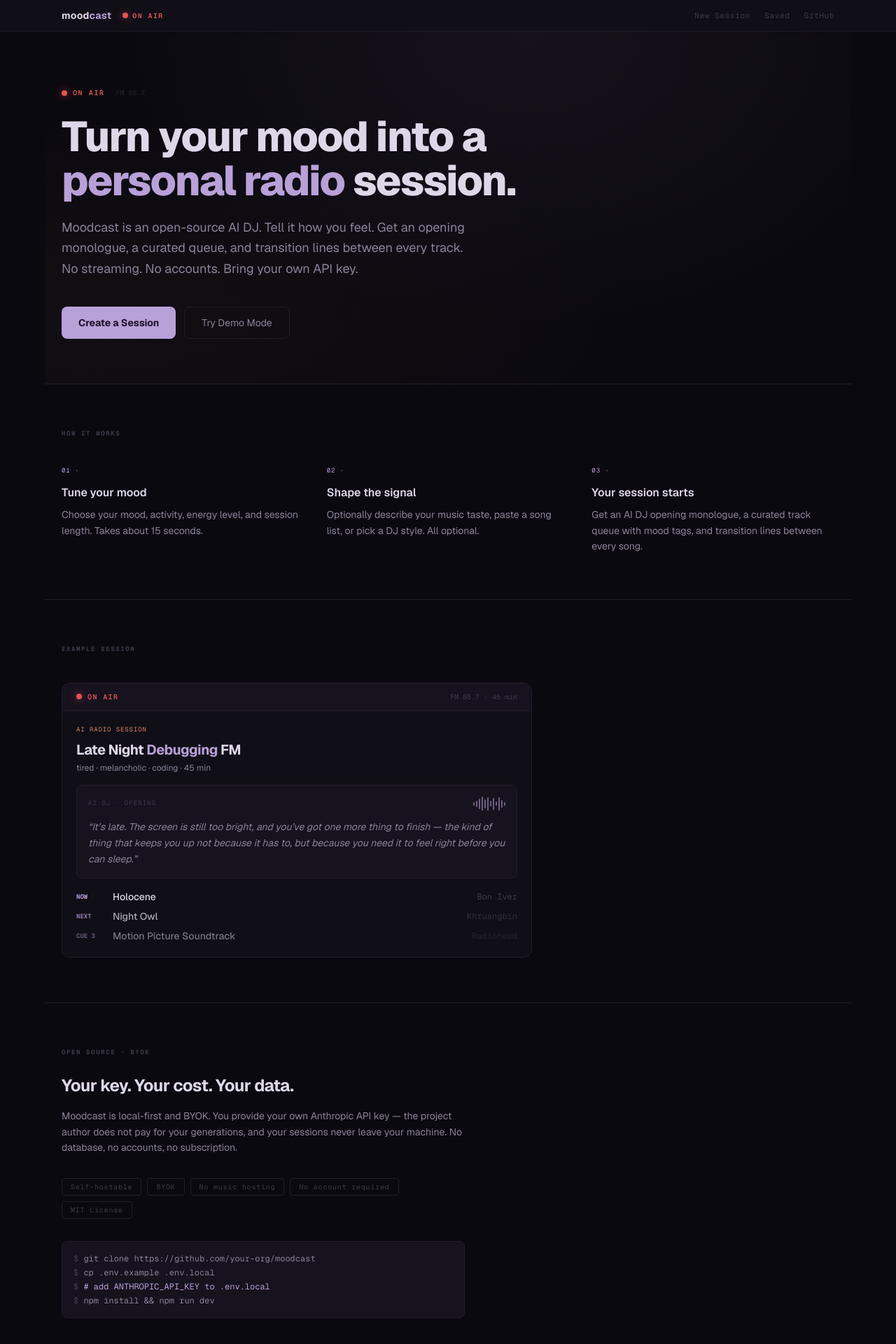
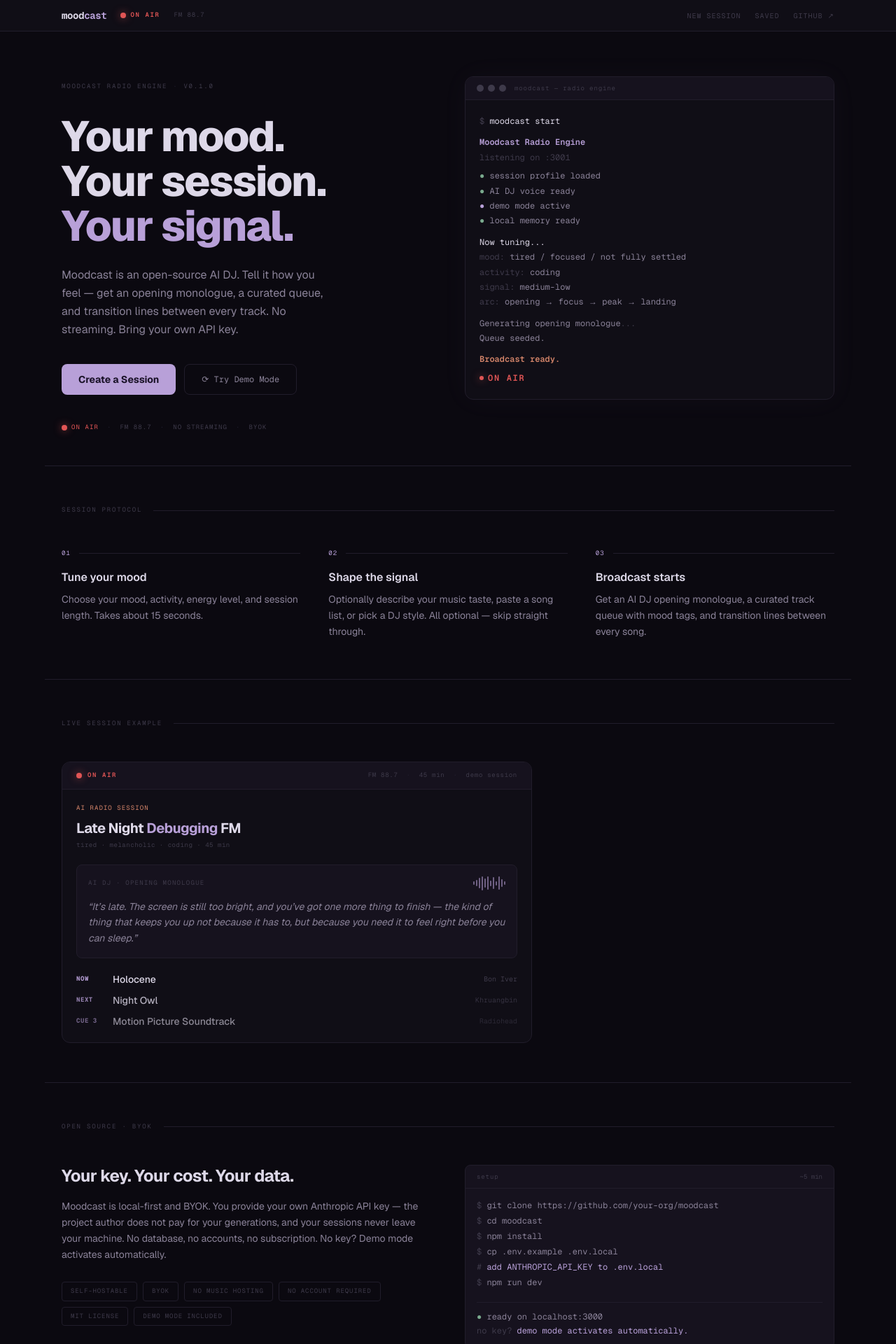
Before and after one commit to HenryCh-hong/MoodCast, a Next.js app: page / in a window 1280 px wide. Shown: the top 1920 px of the page at 70% size. Built offline with nearby package versions, Linux system fonts and the light colour scheme.

Commit message:
redesign: landing page — terminal/broadcast identity
Two-column hero with live broadcast panel, section headers with rules,
monospace nav/labels/metadata, mixed typography throughout.
Replaced generic SaaS layout with Midnight Studio radio-system feel.

```diff
--- a/components/landing/ExampleSessionCard.tsx
+++ b/components/landing/ExampleSessionCard.tsx
@@ -2,38 +2,58 @@
 import { WaveformStrip } from '@/components/ui/WaveformStrip';
 import { OnAirDot } from '@/components/ui/OnAirDot';
 
+const TRACKS = [
+  { label: 'NOW', title: 'Holocene', artist: 'Bon Iver', tag: 'melancholic' },
+  { label: 'NEXT', title: 'Night Owl', artist: 'Khruangbin', tag: 'drifting' },
+  { label: 'CUE 3', title: 'Motion Picture Soundtrack', artist: 'Radiohead', tag: 'melancholic' },
+];
+
 export function ExampleSessionCard() {
   return (
-    <section className="px-6 py-16 max-w-6xl mx-auto border-t border-mc-border">
-      <p className="text-[9px] font-mono font-bold tracking-[0.18em] uppercase text-mc-lo mb-10">
-        Example session
-      </p>
+    <section className="px-6 py-14 max-w-6xl mx-auto border-t border-mc-border">
+      {/* Section header with rule */}
+      <div className="flex items-center gap-4 mb-12">
+        <span className="font-mono text-[9px] tracking-[0.2em] uppercase text-mc-lo whitespace-nowrap">
+          Live Session Example
+        </span>
+        <span className="flex-1 h-px bg-mc-border" />
+      </div>
+
       <div className="bg-mc-surface border border-mc-border rounded-xl overflow-hidden max-w-2xl">
-        {/* Top bar */}
+        {/* Top broadcast bar */}
         <div className="flex items-center justify-between px-5 py-3 border-b border-mc-border bg-mc-elevated">
           <div className="flex items-center gap-2">
             <OnAirDot />
-            <span className="text-[10px] font-mono font-semibold tracking-[0.14em] uppercase text-mc-onair">
+            <span className="text-[9px] font-mono font-semibold tracking-[0.18em] uppercase text-mc-onair">
               On Air
             </span>
           </div>
-          <span className="text-[10px] font-mono text-mc-lo">FM 88.7 · 45 min</span>
+          <div className="flex items-center gap-3 font-mono text-[9px] text-mc-lo tracking-[0.08em]">
+            <span>FM 88.7</span>
+            <span className="text-mc-dim">·</span>
+            <span>45 min</span>
+            <span className="text-mc-dim">·</span>
+            <span>demo session</span>
+          </div>
         </div>
-        {/* Session info */}
+
+        {/* Session body */}
         <div className="p-5">
-          <p className="text-[9px] font-mono text-mc-coral tracking-[0.1em] uppercase mb-2">
+          <p className="font-mono text-[9px] text-mc-coral tracking-[0.12em] uppercase mb-2">
             AI Radio Session
           </p>
           <h3 className="text-xl font-bold tracking-tight mb-1">
             Late Night <em className="text-mc-lav not-italic">Debugging</em> FM
           </h3>
-          <p className="text-xs text-mc-mid mb-4">tired · melancholic · coding · 45 min</p>
+          <p className="font-mono text-[9px] text-mc-lo tracking-[0.06em] mb-5">
+            tired · melancholic · coding · 45 min
+          </p>
 
-          {/* DJ snippet */}
-          <div className="bg-mc-elevated border border-mc-border rounded-lg p-4 mb-4">
+          {/* DJ monologue snippet */}
+          <div className="bg-mc-elevated border border-mc-border rounded-lg p-4 mb-5">
             <div className="flex items-center justify-between mb-3">
-              <p className="text-[9px] font-mono text-mc-lo tracking-[0.12em] uppercase">
-                AI DJ · Opening
+              <p className="font-mono text-[9px] text-mc-lo tracking-[0.14em] uppercase">
+                AI DJ · Opening Monologue
               </p>
               <WaveformStrip />
             </div>
@@ -44,21 +64,19 @@ export function ExampleSessionCard() {
             </p>
           </div>
 
-          {/* 3 tracks preview */}
-          <div className="space-y-2">
-            {[
-              { label: 'NOW', title: 'Holocene', artist: 'Bon Iver', tag: 'melancholic' },
-              { label: 'NEXT', title: 'Night Owl', artist: 'Khruangbin', tag: 'drifting' },
-              { label: 'CUE 3', title: 'Motion Picture Soundtrack', artist: 'Radiohead', tag: 'melancholic' },
-            ].map((t, i) => (
+          {/* Track queue preview */}
+          <div className="space-y-2.5">
+            {TRACKS.map((t, i) => (
               <div
                 key={i}
                 className="flex items-center gap-3 text-sm"
-                style={{ opacity: 1 - i * 0.25 }}
+                style={{ opacity: 1 - i * 0.2 }}
               >
-                <span className="text-[9px] font-mono w-10 text-mc-lav font-bold">{t.label}</span>
+                <span className="font-mono text-[9px] w-10 text-mc-lav font-bold tracking-[0.06em]">
+                  {t.label}
+                </span>
                 <span className="text-mc-hi font-medium flex-1">{t.title}</span>
-                <span className="text-mc-lo font-mono text-xs">{t.artist}</span>
+                <span className="font-mono text-[10px] text-mc-lo">{t.artist}</span>
               </div>
             ))}
           </div>
--- a/components/landing/Hero.tsx
+++ b/components/landing/Hero.tsx
@@ -4,36 +4,30 @@ import { OnAirDot } from '@/components/ui/OnAirDot';
 
 export function Hero() {
   return (
-    <section className="relative overflow-hidden px-6 pt-20 pb-16 max-w-6xl mx-auto">
-      {/* Radial glow */}
-      <div
-        className="pointer-events-none absolute inset-0"
-        style={{
-          background:
-            'radial-gradient(ellipse at 60% 0%, rgba(184,160,216,0.06) 0%, transparent 60%), radial-gradient(ellipse at 5% 80%, rgba(212,133,106,0.04) 0%, transparent 50%)',
-        }}
-      />
-      <div className="relative">
-        <div className="flex items-center gap-2 mb-6">
-          <OnAirDot />
-          <span className="text-[10px] font-mono font-semibold tracking-[0.16em] uppercase text-mc-onair">
-            On Air
-          </span>
-          <span className="text-mc-dim font-mono text-[10px] ml-2">FM 88.7</span>
+    <section className="px-6 pt-16 pb-12 max-w-6xl mx-auto">
+      <div className="grid lg:grid-cols-2 gap-12 items-start">
+
+        {/* Left: text content */}
+        <div className="pt-2">
+          <div className="font-mono text-[9px] tracking-[0.2em] uppercase text-mc-lo mb-8 flex items-center gap-2">
+            <span>Moodcast Radio Engine</span>
+            <span className="text-mc-dim">·</span>
+            <span>v0.1.0</span>
           </div>
 
-        <h1 className="text-5xl sm:text-6xl font-extrabold tracking-[-0.03em] leading-[1.05] mb-5 max-w-2xl">
-          Turn your mood into a{' '}
-          <em className="text-mc-lav not-italic">personal radio</em> session.
+          <h1 className="text-[clamp(2.6rem,5vw,3.8rem)] font-extrabold tracking-[-0.03em] leading-[1.06] mb-6">
+            Your mood.<br />
+            Your session.<br />
+            <em className="text-mc-lav not-italic">Your signal.</em>
           </h1>
 
-        <p className="text-mc-mid text-lg leading-relaxed max-w-xl mb-10">
-          Moodcast is an open-source AI DJ. Tell it how you feel. Get an opening
+          <p className="text-mc-mid text-base leading-relaxed max-w-sm mb-9">
+            Moodcast is an open-source AI DJ. Tell it how you feel — get an opening
             monologue, a curated queue, and transition lines between every track.
-          No streaming. No accounts. Bring your own API key.
+            No streaming. Bring your own API key.
           </p>
 
-        <div className="flex flex-wrap gap-3">
+          <div className="flex flex-wrap gap-3 mb-10">
             <Link
               href="/builder"
               className="inline-flex items-center gap-2 bg-mc-lav text-[#1a1228] font-bold text-sm px-6 py-3 rounded-lg hover:opacity-90 transition-opacity"
@@ -42,11 +36,113 @@ export function Hero() {
             </Link>
             <Link
               href="/session/demo-debugging"
-            className="inline-flex items-center gap-2 border border-mc-border text-mc-mid text-sm px-6 py-3 rounded-lg hover:border-mc-lav hover:text-mc-lav transition-colors"
+              className="inline-flex items-center gap-2 border border-mc-border text-mc-mid font-mono text-xs px-6 py-3 rounded-lg hover:border-mc-lav hover:text-mc-lav transition-colors"
             >
-            Try Demo Mode
+              ⟳ Try Demo Mode
             </Link>
           </div>
+
+          <div className="flex flex-wrap items-center gap-x-3 gap-y-1 font-mono text-[9px] text-mc-lo tracking-[0.12em] uppercase">
+            <span className="flex items-center gap-1.5">
+              <OnAirDot />
+              <span className="text-mc-onair">On Air</span>
+            </span>
+            <span className="text-mc-dim">·</span>
+            <span>FM 88.7</span>
+            <span className="text-mc-dim">·</span>
+            <span>No Streaming</span>
+            <span className="text-mc-dim">·</span>
+            <span>BYOK</span>
+          </div>
+        </div>
+
+        {/* Right: broadcast terminal panel */}
+        <div
+          className="bg-mc-surface border border-mc-border rounded-xl overflow-hidden font-mono text-xs"
+          style={{ boxShadow: '0 0 40px rgba(184,160,216,0.04)' }}
+        >
+          {/* Terminal chrome */}
+          <div className="flex items-center gap-3 px-4 py-2.5 border-b border-mc-border bg-mc-elevated">
+            <div className="flex gap-1.5">
+              <span className="w-2.5 h-2.5 rounded-full bg-mc-lo" />
+              <span className="w-2.5 h-2.5 rounded-full bg-mc-lo" />
+              <span className="w-2.5 h-2.5 rounded-full bg-mc-lo" />
+            </div>
+            <span className="text-mc-lo text-[9px] tracking-[0.1em]">moodcast — radio engine</span>
+          </div>
+
+          {/* Terminal body */}
+          <div className="p-5 space-y-px leading-[1.7]">
+            <p>
+              <span className="text-mc-lo">$</span>{' '}
+              <span className="text-mc-hi">moodcast start</span>
+            </p>
+
+            <div className="h-2" />
+
+            <p className="text-mc-lav font-semibold">Moodcast Radio Engine</p>
+            <p className="text-mc-lo">listening on :3001</p>
+
+            <div className="h-1" />
+
+            <p>
+              <span className="text-mc-sage">●</span>{' '}
+              <span className="text-mc-mid">session profile loaded</span>
+            </p>
+            <p>
+              <span className="text-mc-sage">●</span>{' '}
+              <span className="text-mc-mid">AI DJ voice ready</span>
+            </p>
+            <p>
+              <span className="text-mc-lav">●</span>{' '}
+              <span className="text-mc-mid">demo mode active</span>
+            </p>
+            <p>
+              <span className="text-mc-sage">●</span>{' '}
+              <span className="text-mc-mid">local memory ready</span>
+            </p>
+
+            <div className="h-2" />
+
+            <p className="text-mc-hi">Now tuning...</p>
+            <p>
+              <span className="text-mc-lo">mood:</span>{' '}
+              <span className="text-mc-mid">tired / focused / not fully settled</span>
+            </p>
+            <p>
+              <span className="text-mc-lo">activity:</span>{' '}
+              <span className="text-mc-mid">coding</span>
+            </p>
+            <p>
+              <span className="text-mc-lo">signal:</span>{' '}
+              <span className="text-mc-mid">medium-low</span>
+            </p>
+            <p>
+              <span className="text-mc-lo">arc:</span>{' '}
+              <span className="text-mc-mid">opening → focus → peak → landing</span>
+            </p>
+
+            <div className="h-2" />
+
+            <p className="text-mc-mid">
+              Generating opening monologue
+              <span className="text-mc-lo">...</span>
+            </p>
+            <p className="text-mc-mid">Queue seeded.</p>
+
+            <div className="h-2" />
+
+            <p className="text-mc-coral font-semibold">Broadcast ready.</p>
+
+            <div className="h-1" />
+
+            <p className="flex items-center gap-1.5">
+              <OnAirDot className="w-1.5 h-1.5" />
+              <span className="text-mc-onair font-semibold tracking-[0.14em]">ON AIR</span>
+            </p>
+          </div>
+        </div>
+
       </div>
     </section>
   );
--- a/components/landing/HowItWorks.tsx
+++ b/components/landing/HowItWorks.tsx
@@ -8,26 +8,34 @@ const STEPS = [
   {
     num: '02',
     title: 'Shape the signal',
-    body: 'Optionally describe your music taste, paste a song list, or pick a DJ style. All optional.',
+    body: 'Optionally describe your music taste, paste a song list, or pick a DJ style. All optional — skip straight through.',
   },
   {
     num: '03',
-    title: 'Your session starts',
+    title: 'Broadcast starts',
     body: 'Get an AI DJ opening monologue, a curated track queue with mood tags, and transition lines between every song.',
   },
 ];
 
 export function HowItWorks() {
   return (
-    <section className="px-6 py-16 max-w-6xl mx-auto border-t border-mc-border">
-      <p className="text-[9px] font-mono font-bold tracking-[0.18em] uppercase text-mc-lo mb-10">
-        How it works
-      </p>
-      <div className="grid sm:grid-cols-3 gap-8">
+    <section className="px-6 py-14 max-w-6xl mx-auto border-t border-mc-border">
+      {/* Section header with rule */}
+      <div className="flex items-center gap-4 mb-12">
+        <span className="font-mono text-[9px] tracking-[0.2em] uppercase text-mc-lo whitespace-nowrap">
+          Session Protocol
+        </span>
+        <span className="flex-1 h-px bg-mc-border" />
+      </div>
+
+      <div className="grid sm:grid-cols-3 gap-10">
         {STEPS.map((step) => (
           <div key={step.num}>
-            <div className="text-[9px] font-mono text-mc-lav tracking-[0.1em] uppercase mb-3">
-              {step.num} ·
+            <div className="flex items-center gap-3 mb-4">
+              <span className="font-mono text-[9px] text-mc-lav tracking-[0.12em]">
+                {step.num}
+              </span>
+              <span className="flex-1 h-px bg-mc-border" />
             </div>
             <h3 className="text-base font-semibold text-mc-hi mb-2">{step.title}</h3>
             <p className="text-sm text-mc-mid leading-relaxed">{step.body}</p>
--- a/components/landing/OpenSourceSection.tsx
+++ b/components/landing/OpenSourceSection.tsx
@@ -1,42 +1,97 @@
 // components/landing/OpenSourceSection.tsx
 const BADGES = [
-  { label: 'Self-hostable' },
-  { label: 'BYOK' },
-  { label: 'No music hosting' },
-  { label: 'No account required' },
-  { label: 'MIT License' },
+  'Self-hostable',
+  'BYOK',
+  'No music hosting',
+  'No account required',
+  'MIT License',
+  'Demo mode included',
 ];
 
 export function OpenSourceSection() {
   return (
-    <section className="px-6 py-16 max-w-6xl mx-auto border-t border-mc-border">
-      <div className="max-w-xl">
-        <p className="text-[9px] font-mono font-bold tracking-[0.18em] uppercase text-mc-lo mb-6">
-          Open source · BYOK
-        </p>
+    <section className="px-6 py-14 max-w-6xl mx-auto border-t border-mc-border">
+      {/* Section header with rule */}
+      <div className="flex items-center gap-4 mb-12">
+        <span className="font-mono text-[9px] tracking-[0.2em] uppercase text-mc-lo whitespace-nowrap">
+          Open Source · BYOK
+        </span>
+        <span className="flex-1 h-px bg-mc-border" />
+      </div>
+
+      <div className="grid lg:grid-cols-2 gap-12 items-start">
+        {/* Left: copy + badges */}
+        <div>
           <h2 className="text-2xl font-bold tracking-tight mb-4">
             Your key. Your cost. Your data.
           </h2>
-        <p className="text-mc-mid text-sm leading-relaxed mb-8">
+          <p className="text-mc-mid text-sm leading-relaxed mb-7">
             Moodcast is local-first and BYOK. You provide your own Anthropic API key —
             the project author does not pay for your generations, and your sessions
             never leave your machine. No database, no accounts, no subscription.
+            No key? Demo mode activates automatically.
           </p>
-        <div className="flex flex-wrap gap-2 mb-8">
+          <div className="flex flex-wrap gap-2">
             {BADGES.map((b) => (
               <span
-              key={b.label}
-              className="text-[10px] font-mono tracking-[0.08em] px-3 py-1 rounded border border-mc-border text-mc-lo"
+                key={b}
+                className="font-mono text-[9px] tracking-[0.1em] uppercase px-3 py-1.5 rounded border border-mc-border text-mc-lo"
               >
-              {b.label}
+                {b}
               </span>
             ))}
           </div>
-        <div className="bg-mc-elevated border border-mc-border rounded-lg p-4 font-mono text-xs text-mc-mid space-y-1">
-          <p><span className="text-mc-lo">$</span> git clone https://github.com/your-org/moodcast</p>
-          <p><span className="text-mc-lo">$</span> cp .env.example .env.local</p>
-          <p><span className="text-mc-lo">$</span> <span className="text-mc-lav"># add ANTHROPIC_API_KEY to .env.local</span></p>
-          <p><span className="text-mc-lo">$</span> npm install && npm run dev</p>
+        </div>
+
+        {/* Right: terminal setup block */}
+        <div className="bg-mc-elevated border border-mc-border rounded-lg overflow-hidden font-mono text-xs">
+          {/* Chrome */}
+          <div className="flex items-center justify-between px-4 py-2.5 border-b border-mc-border">
+            <span className="text-mc-lo text-[9px] tracking-[0.1em]">setup</span>
+            <span className="text-mc-lo text-[9px]">~5 min</span>
+          </div>
+
+          {/* Commands */}
+          <div className="p-4 space-y-1.5 text-mc-mid">
+            <p>
+              <span className="text-mc-lo">$</span>{' '}
+              git clone https://github.com/your-org/moodcast
+            </p>
+            <p>
+              <span className="text-mc-lo">$</span>{' '}
+              cd moodcast
+            </p>
+            <p>
+              <span className="text-mc-lo">$</span>{' '}
+              npm install
+            </p>
+            <p>
+              <span className="text-mc-lo">$</span>{' '}
+              cp .env.example .env.local
+            </p>
+            <p className="text-mc-lav">
+              <span className="text-mc-lo">#</span>{' '}
+              add ANTHROPIC_API_KEY to .env.local
+            </p>
+            <p>
+              <span className="text-mc-lo">$</span>{' '}
+              npm run dev
+            </p>
+          </div>
+
+          {/* Status block */}
+          <div className="px-4 pb-4 pt-1 space-y-1">
+            <div className="border-t border-mc-border pt-3 space-y-1">
+              <p>
+                <span className="text-mc-sage">●</span>{' '}
+                <span className="text-mc-mid">ready on localhost:3000</span>
+              </p>
+              <p className="text-mc-lo">
+                no key?{' '}
+                <span className="text-mc-lav">demo mode activates automatically.</span>
+              </p>
+            </div>
+          </div>
         </div>
       </div>
     </section>
--- a/components/layout/Navbar.tsx
+++ b/components/layout/Navbar.tsx
@@ -6,18 +6,19 @@ export function Navbar() {
   return (
     <header className="sticky top-0 z-50 bg-mc-surface border-b border-mc-border">
       <div className="max-w-6xl mx-auto px-6 h-11 flex items-center justify-between">
-        <div className="flex items-center gap-4">
-          <Link href="/" className="text-sm font-bold text-mc-hi tracking-wide">
+        <div className="flex items-center gap-5">
+          <Link href="/" className="font-mono font-bold text-sm text-mc-hi tracking-tight">
             mood<span className="text-mc-lav">cast</span>
           </Link>
           <div className="flex items-center gap-1.5">
             <OnAirDot />
-            <span className="text-[10px] font-mono font-semibold tracking-[0.14em] uppercase text-mc-onair">
+            <span className="text-[9px] font-mono font-semibold tracking-[0.18em] uppercase text-mc-onair">
               On Air
             </span>
           </div>
+          <span className="text-[9px] font-mono text-mc-lo tracking-[0.1em]">FM 88.7</span>
         </div>
-        <nav className="flex items-center gap-5 text-[11px] font-mono tracking-[0.06em] text-mc-lo">
+        <nav className="flex items-center gap-5 text-[10px] font-mono tracking-[0.1em] uppercase text-mc-lo">
           <Link href="/builder" className="hover:text-mc-mid transition-colors">New Session</Link>
           <Link href="/saved" className="hover:text-mc-mid transition-colors">Saved</Link>
           <a
@@ -26,7 +27,7 @@ export function Navbar() {
             rel="noopener noreferrer"
             className="hover:text-mc-mid transition-colors"
           >
-            GitHub
+            GitHub ↗
           </a>
         </nav>
       </div>
```
Lines whose indentation alone changed are shown as unchanged.
